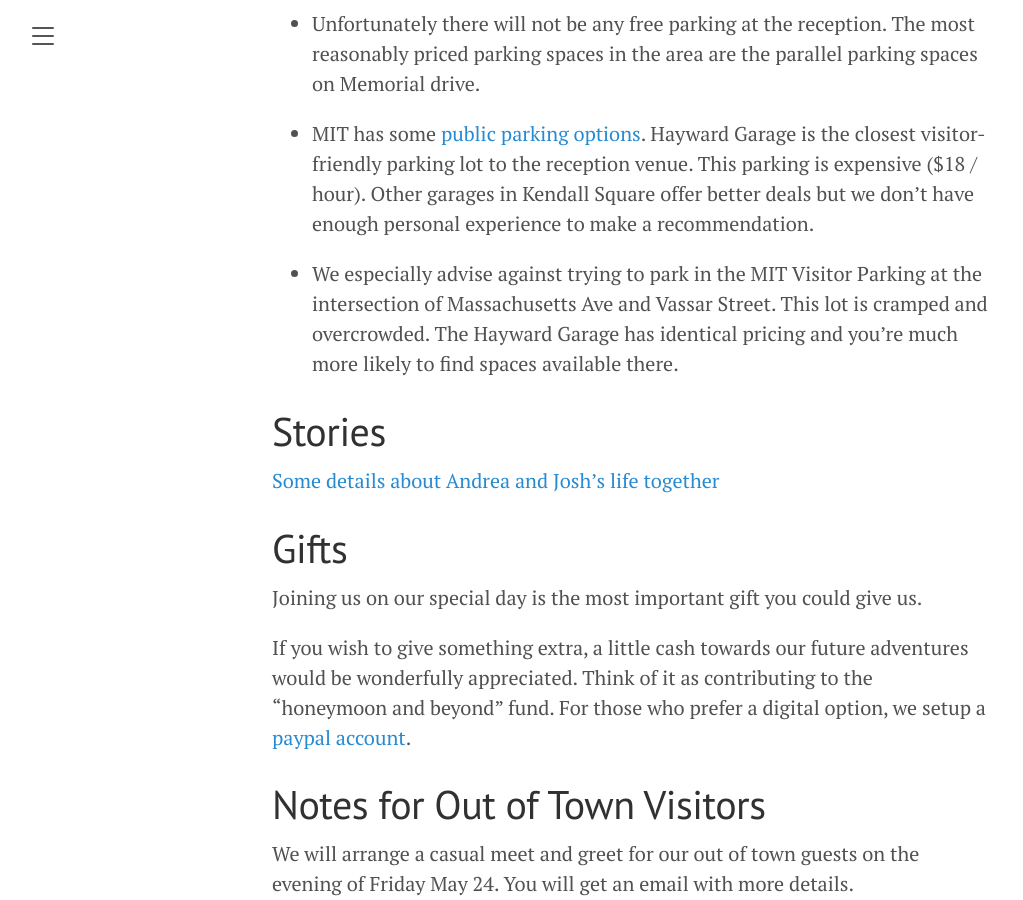
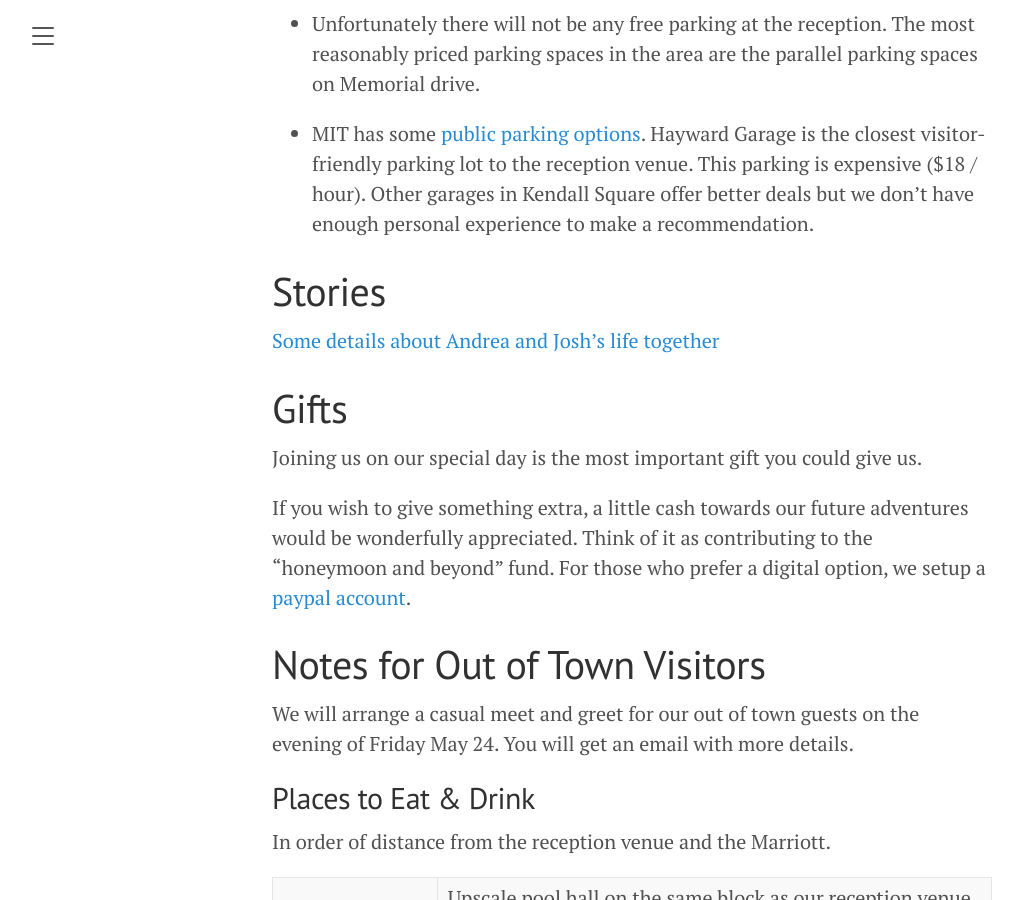
Before and after one commit to JoshBradshaw/andreajosh.github.io, a Jekyll site: the page built from _posts/2023-12-30-overview.md, in a window 1280 px wide and 900 px high, scrolled down 3681 px. Shown: the whole window, without its empty margins (8-1031 px from the left). Built offline with Jekyll 4.4.1, drawn with Linux system fonts in a browser that asks for light colours.

Commit message:
Update 2023-12-30-overview.md

```diff
--- a/_posts/2023-12-30-overview.md
+++ b/_posts/2023-12-30-overview.md
@@ -76,8 +76,6 @@ With that being said, we've included some notes below for anyone who needs to dr
 
 - MIT has some [public parking options](https://web.mit.edu/facilities/transportation/parking/visitors/public_parking.html). Hayward Garage is the closest visitor-friendly parking lot to the reception venue. This parking is expensive ($18 / hour). Other garages in Kendall Square offer better deals but we don't have enough personal experience to make a recommendation.
 
-- We especially advise against trying to park in the MIT Visitor Parking at the intersection of Massachusetts Ave and Vassar Street. This lot is cramped and overcrowded. The Hayward Garage has identical pricing and you're much more likely to find spaces available there.
-
 # Stories
 
 [Some details about Andrea and Josh's life together](about)
```
